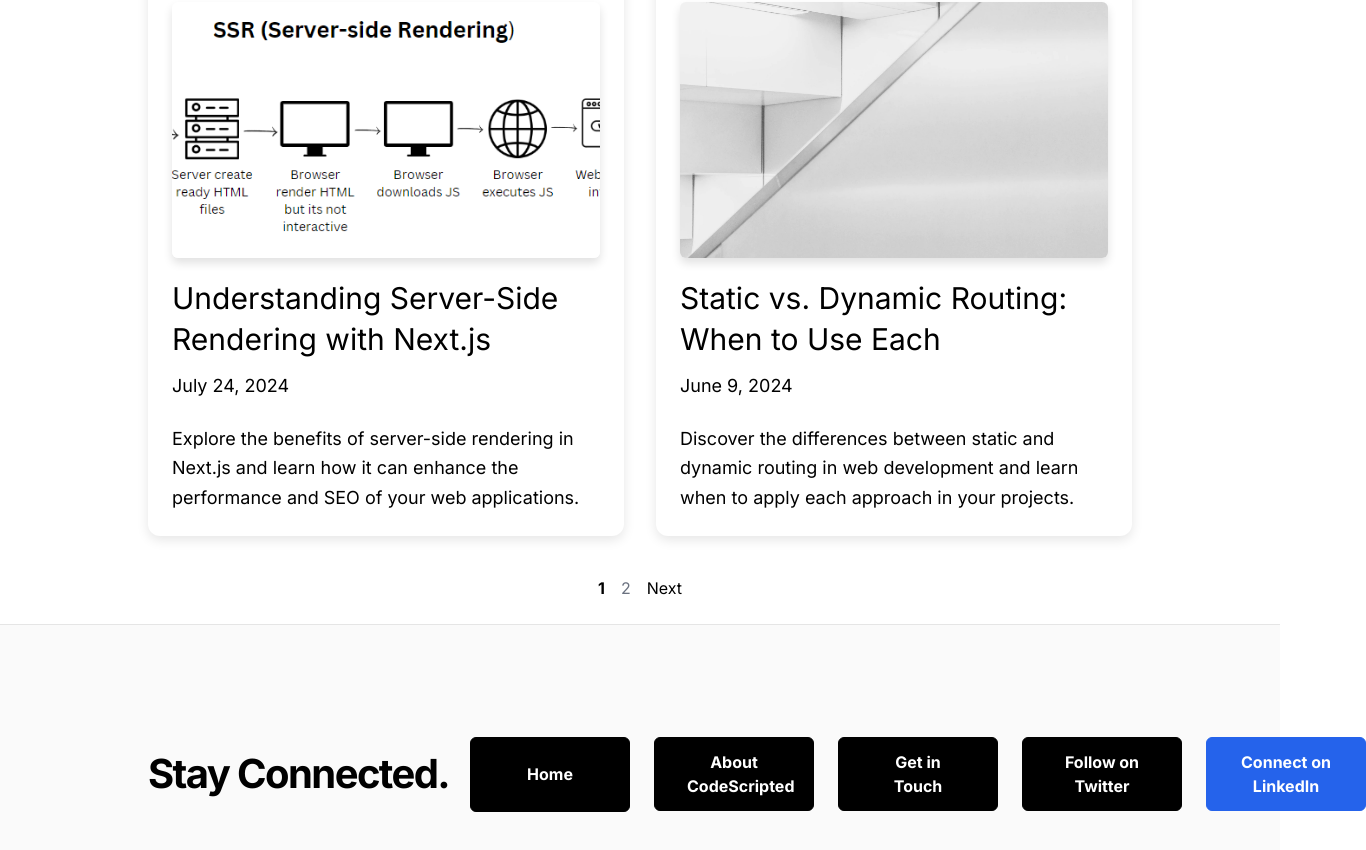
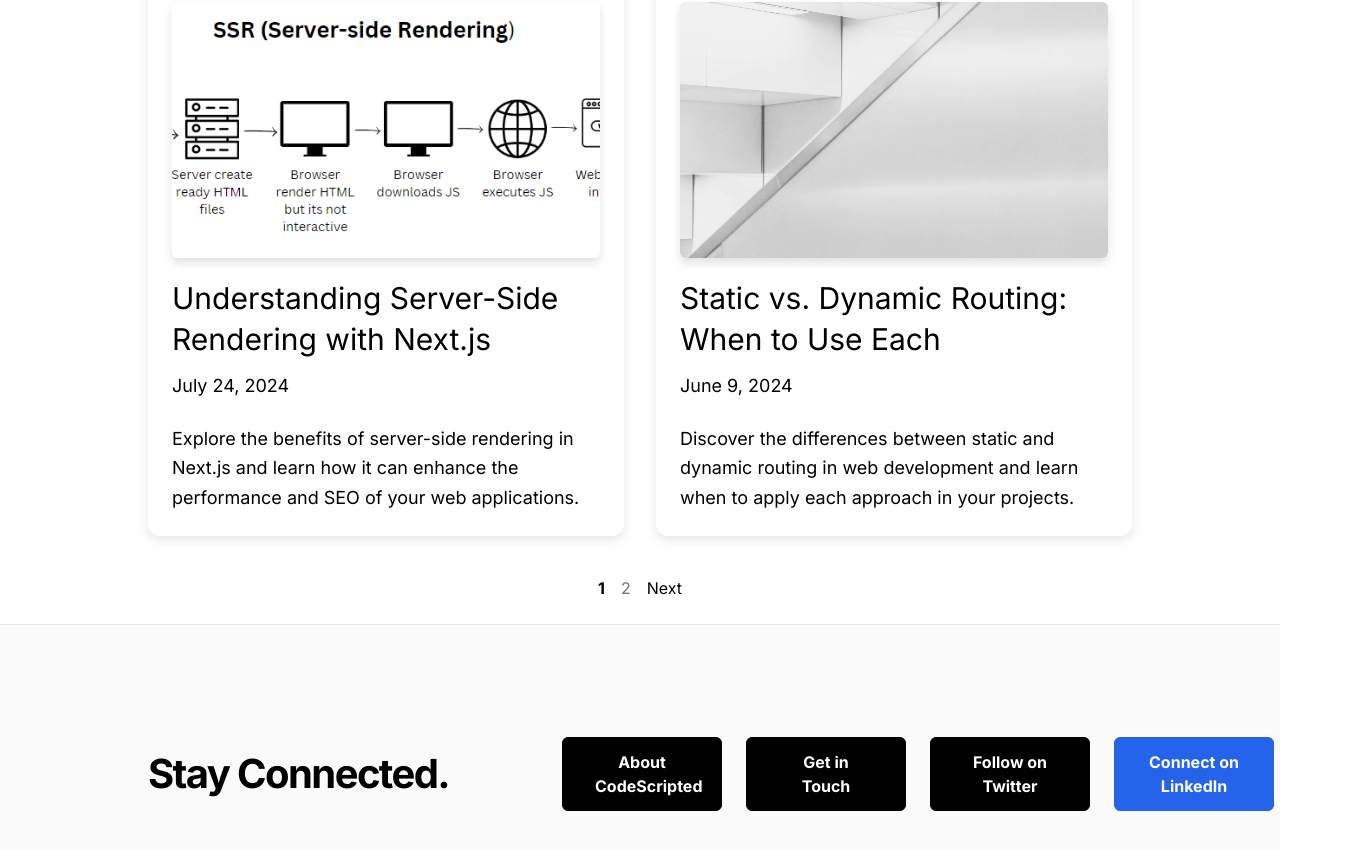
Before and after one commit to aartan/code-scripted, a Next.js app: page / in a window 1280 px wide. Shown: the part 1961-2811 px from the top of the page, 1366 px wide, since content can reach past the window. Built offline with nearby package versions, Linux system fonts and the light colour scheme.

Commit message:
removing home button

```diff
--- a/src/app/_components/footer.tsx
+++ b/src/app/_components/footer.tsx
@@ -9,12 +9,6 @@ export function Footer() {
                         Stay Connected.
                     </h3>
                     <div className="flex flex-col lg:flex-row justify-center items-center lg:pl-16 lg:w-1/2">
-                        <a
-                            href="/"
-                            className="rounded-md mx-3 bg-black hover:bg-white hover:text-black border border-black text-white font-bold py-3 px-12 lg:px-8 duration-200 transition-colors mb-6 lg:mb-0 w-full lg:w-auto text-center min-w-[160px] min-h-0 lg:min-h-[75px] flex items-center justify-center"
-                        >
-                            Home
-                        </a>
                         <a
                             href="/about"
                             className="rounded-md mx-3 bg-black hover:bg-white hover:text-black border border-black text-white font-bold py-3 px-12 lg:px-8 duration-200 transition-colors mb-6 lg:mb-0 w-full lg:w-auto text-center min-w-[160px]"
```
